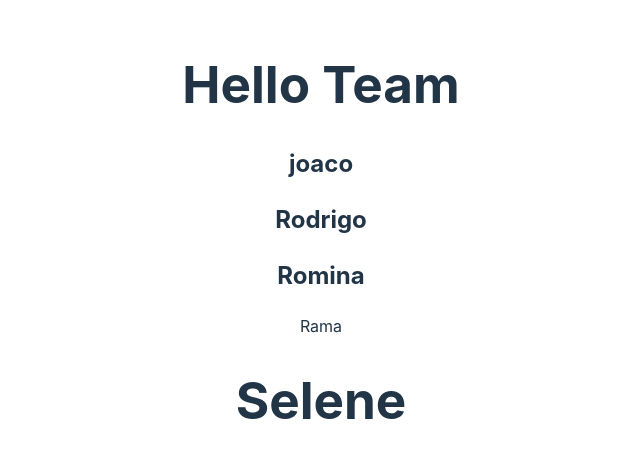
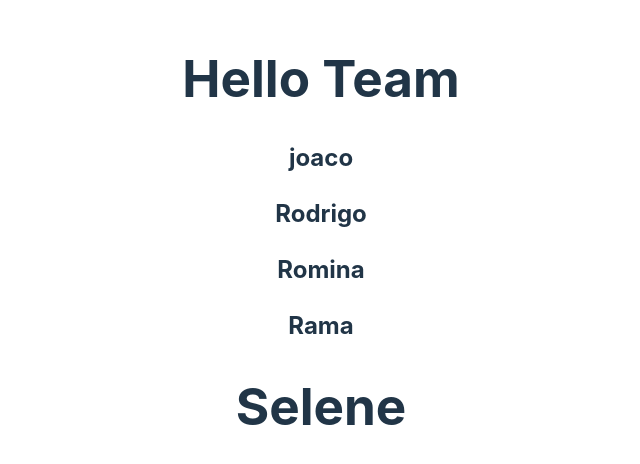
Before and after one commit to T1Scaynet/proyecto-prueba, a React (Vite) app: page / in a window 1280 px wide. Shown: the part 158-622 px from the top of the page, without its empty margins (319-959 px from the left). Built offline with nearby package versions, Linux system fonts and the light colour scheme.

Commit message:
Fix: Delete from React

```diff
--- a/src/components/Rama.jsx
+++ b/src/components/Rama.jsx
@@ -1,7 +1,5 @@
-import React from 'react'
-
 export const Rama = () => {
   return (
-    <div>Rama</div>
+    <h2>Rama</h2>
   )
 }
```
